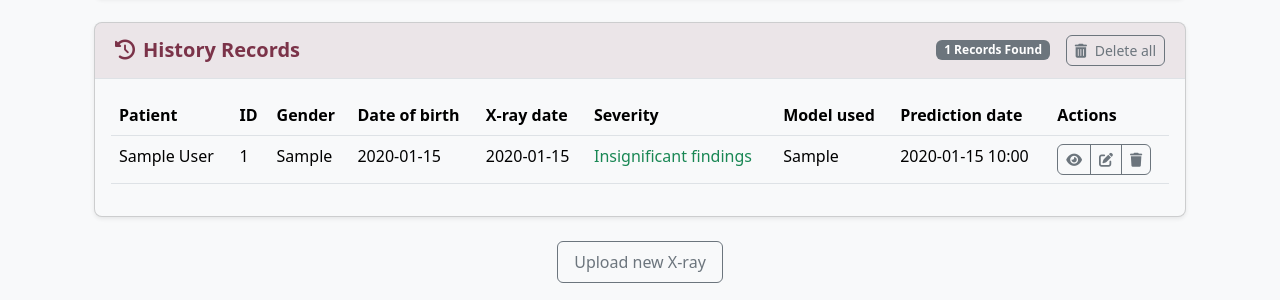
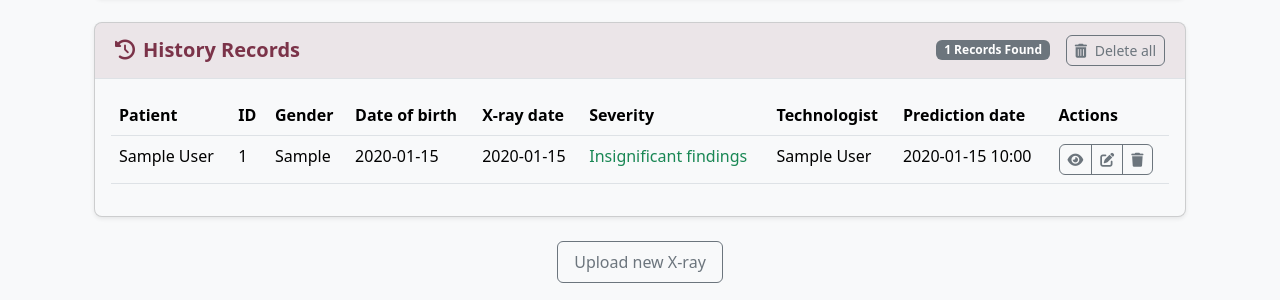
Before and after one commit to PauleNajus/MCADS, a Django app: page /prediction-history/ in a window 1280 px wide. Shown: the part 429-729 px from the top of the page. Run offline with Django 5.2, Linux system fonts and the light colour scheme; a user stored in the database is signed in; tables that the repository leaves empty hold one stand-in row (values such as "Sample post"); some libraries are stand-ins or nearby versions.

Commit message:
Added technologist column.

```diff
--- a/xrayapp/templates/xrayapp/prediction_history.html
+++ b/xrayapp/templates/xrayapp/prediction_history.html
@@ -84,7 +84,7 @@
                                     <th>{% trans "Date of birth" %}</th>
                                     <th>{% trans "X-ray date" %}</th>
                                     <th>{% trans "Severity" %}</th>
-                                    <th>{% trans "Model used" %}</th>
+                                    <th>{% trans "Technologist" %}</th>
                                     <th>{% trans "Prediction date" %}</th>
                                     <th>{% trans "Actions" %}</th>
                                 </tr>
@@ -104,7 +104,13 @@
                                             </span>
                                         {% endwith %}
                                     </td>
-                                    <td>{{ item.model_used }}</td>
+                                    <td>
+                                        {% if item.xray.technologist_first_name or item.xray.technologist_last_name %}
+                                            {{ item.xray.technologist_first_name }} {{ item.xray.technologist_last_name }}
+                                        {% else %}
+                                            -
+                                        {% endif %}
+                                    </td>
                                     <td>{{ item.created_at|date:"Y-m-d H:i" }}</td>
                                     <td>
                                         <div class="btn-group">
@@ -170,8 +176,14 @@
                                         {% endwith %}
                                     </div>
                                     <div class="col-6">
-                                        <small class="text-muted">{% trans "Model:" %}</small><br>
-                                        <span>{{ item.model_used }}</span>
+                                        <small class="text-muted">{% trans "Technologist:" %}</small><br>
+                                        <span>
+                                            {% if item.xray.technologist_first_name or item.xray.technologist_last_name %}
+                                                {{ item.xray.technologist_first_name }} {{ item.xray.technologist_last_name }}
+                                            {% else %}
+                                                -
+                                            {% endif %}
+                                        </span>
                                     </div>
                                 </div>
 
```
